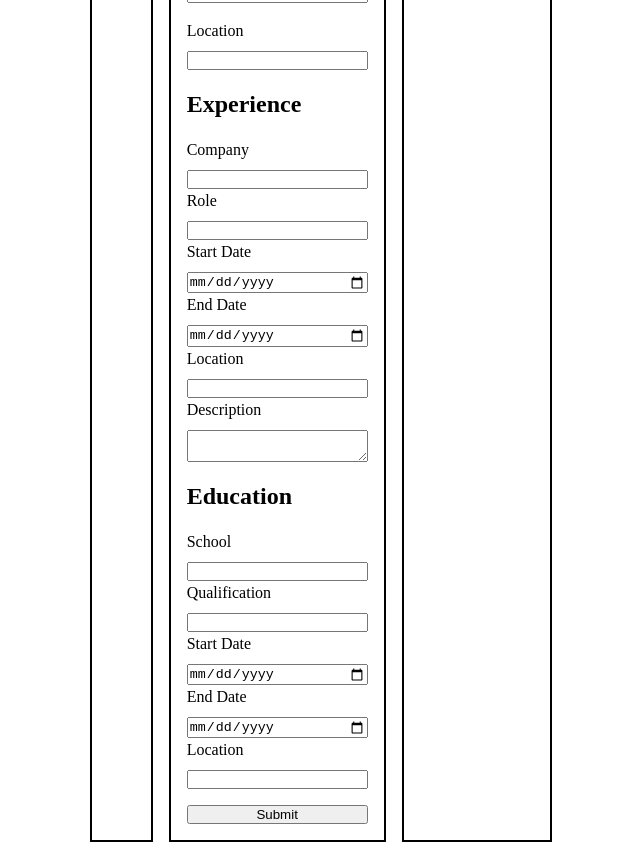
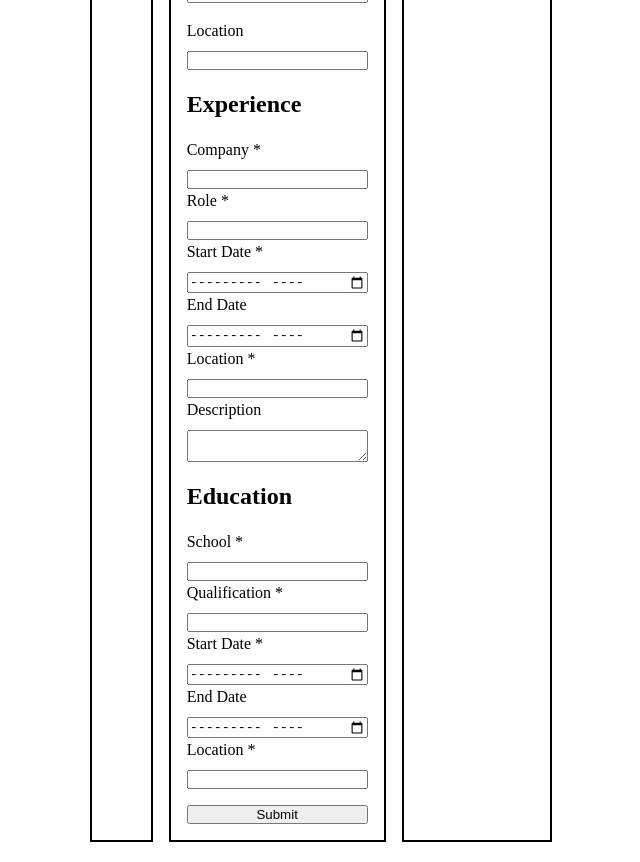
Before and after one commit to mjcw88/odin-cv-application, a React (Vite) app: page / in a window 1280 px wide. Shown: the part 320-1182 px from the top of the page, without its empty margins (319-959 px from the left). Built offline with nearby package versions, Linux system fonts and the light colour scheme.

Commit message:
changed date fields to month type

```diff
--- a/src/components/education.jsx
+++ b/src/components/education.jsx
@@ -2,86 +2,71 @@ import '../styles/form.css';
 
 function Education({ cv, setCV }) {
   const schools = cv.education;
+
+  const updateSchool = (index, field, value) => {
+    const updatedEducation = schools.map((school, i) =>
+      i === index ? { ...school, [field]: value } : school
+    );
+    setCV({ ...cv, education: updatedEducation });
+  };
+
   const schoolList = schools.map((school, index) =>
-    <>
     <div className="school-form-container" key={index}>
       <div className="form-row">
-          <label htmlFor={`school-${index}`}>School</label>
-          <input type="text" id={`school-${index}`} name="school" maxLength="64" value={school.name} onChange={(e) =>
-            setCV({
-              ...cv,
-              education: {
-                ...cv.education,
-                school: {
-                  ...cv.education.school,
-                  name: e.target.value
-                }
-              }
-            })
-          }/>
+        <label htmlFor={`school-${index}`}>School *</label>
+        <input
+          type="text"
+          id={`school-${index}`}
+          name="school"
+          maxLength="64"
+          value={school.name}
+          onChange={(e) => updateSchool(index, 'name', e.target.value)}
+          required/>
       </div>
       <div className="form-row" >
-          <label htmlFor={`role-${index}`}>Qualification</label>
-          <input type="text" id={`qualification-${index}`} name="role" maxLength="64" value={school.qualification} onChange={(e) =>
-            setCV({
-              ...cv,
-              education: {
-                ...cv.education,
-                school: {
-                  ...cv.education.school,
-                  qualification: e.target.value
-                }
-              }
-            })
-          }/>
+        <label htmlFor={`role-${index}`}>Qualification *</label>
+        <input
+          type="text"
+          id={`qualification-${index}`}
+          name="role"
+          maxLength="64"
+          value={school.qualification}
+          onChange={(e) => updateSchool(index, 'qualification', e.target.value)}
+          required/>
       </div>
       <div className="form-row" >
-          <label htmlFor={`schoolStart-${index}`}>Start Date</label>
-          <input type="date" id={`schoolStart-${index}`} name="schoolStart" value={school.start} onChange={(e) =>
-            setCV({
-              ...cv,
-              education: {
-                ...cv.education,
-                school: {
-                  ...cv.education.school,
-                  start: e.target.value
-                }
-              }
-            })
-          }/>
+        <label htmlFor={`schoolStart-${index}`}>Start Date *</label>
+        <input
+          type="month"
+          id={`schoolStart-${index}`}
+          name="schoolStart"
+          pattern="\d{4}-\d{2}"
+          placeholder="YYYY-MM"
+          value={school.start}
+          onChange={(e) => updateSchool(index, 'start', e.target.value)}
+          required/>
       </div>
       <div className="form-row" >
         <label htmlFor={`schoolEnd-${index}`}>End Date</label>
-          <input type="date" id={`schoolEnd-${index}`} name="schoolEnd" value={school.end} onChange={(e) =>
-            setCV({
-              ...cv,
-              education: {
-                ...cv.education,
-                school: {
-                  ...cv.education.school,
-                  end: e.target.value
-                }
-              }
-            })
-          }/>
+        <input
+          type="month"
+          id={`schoolEnd-${index}`}
+          name="schoolEnd"
+          pattern="\d{4}-\d{2}"
+          placeholder="YYYY-MM"
+          value={school.end}
+          onChange={(e) => updateSchool(index, 'end', e.target.value)}/>
       </div>
       <div className="form-row" >
-          <label htmlFor={`schoolLocation-${index}`}>Location</label>
-          <input type="text" id={`schoolLocation-${index}`} name="schoolLocation" value={school.location} onChange={(e) =>
-            setCV({
-              ...cv,
-              education: {
-                ...cv.education,
-                school: {
-                  ...cv.education.school,
-                  location: e.target.value
-                }
-              }
-            })
-          }/>
+        <label htmlFor={`schoolLocation-${index}`}>Location *</label>
+        <input
+          type="text"
+          id={`schoolLocation-${index}`}
+          name="schoolLocation" value={school.location}
+          onChange={(e) => updateSchool(index, 'location', e.target.value)}
+          required/>
       </div>
     </div>
-    </>
     )
 
   return (
--- a/src/components/experience.jsx
+++ b/src/components/experience.jsx
@@ -2,101 +2,82 @@ import '../styles/form.css';
 
 function Experience({ cv, setCV }) {
   const jobs = cv.experience;
+
+  const updateJob = (index, field, value) => {
+    const updatedExperience = jobs.map((job, i) =>
+      i === index ? { ...job, [field]: value } : job
+    );
+    setCV({ ...cv, experience: updatedExperience });
+  };
+
   const jobsList = jobs.map((job, index) =>
-    <>
     <div className="job-form-container" key={index}>
       <div className="form-row">
-          <label htmlFor={`company-${index}`}>Company</label>
-          <input type="text" id={`company-${index}`} name="company" maxLength="64" value={job.company} onChange={(e) =>
-            setCV({
-              ...cv,
-              experience: {
-                ...cv.experience,
-                job: {
-                  ...cv.experience.job,
-                  company: e.target.value
-                }
-              }
-            })
-          }/>
+        <label htmlFor={`company-${index}`}>Company *</label>
+        <input
+          type="text"
+          id={`company-${index}`}
+          name="company"
+          maxLength="64"
+          value={job.company}
+          onChange={(e) => updateJob(index, 'company', e.target.value)}
+          required/>
       </div>
       <div className="form-row" >
-          <label htmlFor={`role-${index}`}>Role</label>
-          <input type="text" id={`role-${index}`} name="role" maxLength="64" value={job.role} onChange={(e) =>
-            setCV({
-              ...cv,
-              experience: {
-                ...cv.experience,
-                job: {
-                  ...cv.experience.job,
-                  role: e.target.value
-                }
-              }
-            })
-          }/>
+        <label htmlFor={`role-${index}`}>Role *</label>
+        <input
+          type="text"
+          id={`role-${index}`}
+          name="role"
+          maxLength="64"
+          value={job.role}
+          onChange={(e) => updateJob(index, 'role', e.target.value)}
+          required/>
       </div>
       <div className="form-row" >
-          <label htmlFor={`jobStart-${index}`}>Start Date</label>
-          <input type="date" id={`jobStart-${index}`} name="jobStart" value={job.start} onChange={(e) =>
-            setCV({
-              ...cv,
-              experience: {
-                ...cv.experience,
-                job: {
-                  ...cv.experience.job,
-                  start: e.target.value
-                }
-              }
-            })
-          }/>
+        <label htmlFor={`jobStart-${index}`}>Start Date *</label>
+        <input
+          type="month"
+          id={`jobStart-${index}`}
+          name="jobStart"
+          pattern="\d{4}-\d{2}"
+          placeholder="YYYY-MM"
+          value={job.start}
+          onChange={(e) => updateJob(index, 'start', e.target.value)}
+        />
       </div>
       <div className="form-row" >
         <label htmlFor={`jobEnd-${index}`}>End Date</label>
-          <input type="date" id={`jobEnd-${index}`} name="jobEnd" value={job.end} onChange={(e) =>
-            setCV({
-              ...cv,
-              experience: {
-                ...cv.experience,
-                job: {
-                  ...cv.experience.job,
-                  end: e.target.value
-                }
-              }
-            })
-          }/>
+        <input
+          type="month"
+          id={`jobEnd-${index}`}
+          name="jobEnd"
+          pattern="\d{4}-\d{2}"
+          placeholder="YYYY-MM"
+          value={job.end}
+          onChange={(e) => updateJob(index, 'end', e.target.value)}
+        />
       </div>
       <div className="form-row" >
-          <label htmlFor={`location-${index}`}>Location</label>
-          <input type="text" id={`location-${index}`} name="location" value={job.location} onChange={(e) =>
-            setCV({
-              ...cv,
-              experience: {
-                ...cv.experience,
-                job: {
-                  ...cv.experience.job,
-                  location: e.target.value
-                }
-              }
-            })
-          }/>
+        <label htmlFor={`location-${index}`}>Location *</label>
+        <input
+          type="text"
+          id={`location-${index}`}
+          name="location"
+          value={job.location}
+          onChange={(e) => updateJob(index, 'location', e.target.value)}
+          required/>
       </div>
       <div className="form-row" >
         <label htmlFor={`description-${index}`}>Description</label>
-          <textarea id={`description-${index}`} name="description" maxLength="500" value={job.description} onChange={(e) =>
-            setCV({
-              ...cv,
-              experience: {
-                ...cv.experience,
-                job: {
-                  ...cv.experience.job,
-                  description: e.target.value
-                }
-              }
-            })
-          }/>
+        <textarea
+          id={`description-${index}`}
+          name="description"
+          maxLength="500"
+          value={job.description}
+          onChange={(e) => updateJob(index, 'description', e.target.value)}/>
       </div>
     </div>
-    </>
   )
 
   return (
```
Also changed, not shown: src/components/personal.jsx (+28 -4 lines). Lines whose indentation alone changed are shown as unchanged.
